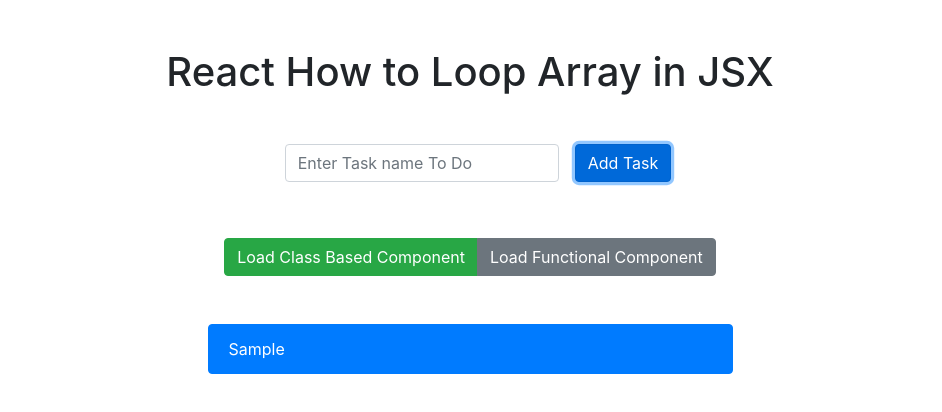
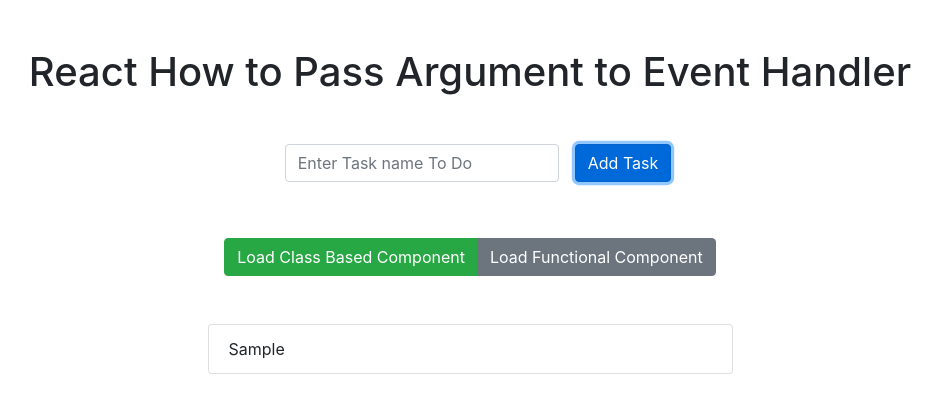
Before and after one commit to ronit-mukherjee/ilive4coding-react-playlist, a React (Create React App) app: page / in a window 1280 px wide. Both pictures are taken after typing "Sample" into the empty fields and a click on the button "Add Task". Shown: the top 412 px of the page, without its empty margins (170-1112 px from the left). Built offline with nearby package versions, Linux system fonts and the light colour scheme.

Commit message:
OXiJMybV_kE | React Bind Event | ILive4Coding | Ronit Mukherjee

```diff
--- a/src/App.js
+++ b/src/App.js
@@ -1,52 +1,12 @@
-/* import React, { useState } from "react";
-import ClassBased from "./ClassBased";
-import FunctionBased from "./FunctionBased";
-
-const App = () => {
-  const [currentLoadedComponent, setCurrentLoadedComponent] = useState(0);
-
-  return (
-    <div className="container">
-      <h1 className="text-center mt-5">React How to Fetch data from API</h1>
-      <div className="row justify-content-center mt-5">
-        <div className="col-auto">
-          <div className="btn-group" role="group" aria-label="Basic example">
-            <button
-              type="button"
-              className={`btn ${
-                currentLoadedComponent === 1 ? "btn-success" : "btn-secondary"
-              } `}
-              onClick={() => setCurrentLoadedComponent(1)}
-            >
-              Load Class Based Component
-            </button>
-            <button
-              type="button"
-              className={`btn ${
-                currentLoadedComponent === 2 ? "btn-success" : "btn-secondary"
-              } `}
-              onClick={() => setCurrentLoadedComponent(2)}
-            >
-              Load Functional Component
-            </button>
-          </div>
-        </div>
-      </div>
-      <div className="row">
-        <div className="col">
-          {currentLoadedComponent === 1 && <ClassBased />}
-          {currentLoadedComponent === 2 && <FunctionBased />}
-        </div>
-      </div>
-    </div>
-  );
-}; */
-
 import React from "react";
 import ClassBased from "./ClassBased";
 import FunctionBased from "./FunctionBased";
 
-class App extends React.PureComponent {
+const uniqueId = () => {
+  return "_" + Math.random().toString(36).substr(2, 9);
+};
+
+class App extends React.Component {
   state = {
     currentLoadedComponent: 1,
     tasks: [],
@@ -59,8 +19,14 @@ class App extends React.PureComponent {
 
     if (this.taskInputRef.current && this.taskInputRef.current.value) {
       this.setState((state) => {
+        const taskObj = {
+          id: uniqueId(),
+          name: this.taskInputRef.current.value,
+          isActive: true,
+        };
+
         return {
-          tasks: [...state.tasks, this.taskInputRef.current.value],
+          tasks: [...state.tasks, taskObj],
         };
       });
     } else {
@@ -70,6 +36,26 @@ class App extends React.PureComponent {
 
   handleAddTask = this.handleAddTask.bind(this);
 
+  toggleTaskMode = (taskId = null) => {
+    if (taskId) {
+      this.setState((state) => {
+        const tasksArr = state.tasks;
+
+        for (let i = 0; i < tasksArr.length; i++) {
+          const task = tasksArr[i];
+          if (task.id === taskId) {
+            task.isActive = !task.isActive;
+            break;
+          }
+        }
+
+        return {
+          tasks: tasksArr,
+        };
+      });
+    }
+  };
+
   componentDidUpdate() {
     this.taskInputRef.current.value = "";
   }
@@ -77,7 +63,9 @@ class App extends React.PureComponent {
   render() {
     return (
       <div className="container">
-        <h1 className="text-center mt-5">React How to Loop Array in JSX</h1>
+        <h1 className="text-center mt-5">
+          React How to Pass Argument to Event Handler
+        </h1>
         <div className="form row justify-content-center mt-5">
           <div className="col-auto">
             <form className="form-inline" onSubmit={this.handleAddTask}>
@@ -125,10 +113,16 @@ class App extends React.PureComponent {
         <div className="row">
           <div className="col">
             {this.state.currentLoadedComponent === 1 && (
-              <ClassBased tasks={this.state.tasks} />
+              <ClassBased
+                tasks={this.state.tasks}
+                onToggleTask={this.toggleTaskMode}
+              />
             )}
             {this.state.currentLoadedComponent === 2 && (
-              <FunctionBased tasks={this.state.tasks} />
+              <FunctionBased
+                tasks={this.state.tasks}
+                onToggleTask={this.toggleTaskMode}
+              />
             )}
           </div>
         </div>
--- a/src/ClassBased.js
+++ b/src/ClassBased.js
@@ -1,6 +1,30 @@
 import React from "react";
 
-class ClassBasedComponent extends React.PureComponent {
+class ClassBasedComponent extends React.Component {
+  onTaskClicked(taskId = null) {
+    //console.log(taskId);
+    if (taskId) {
+      this.props.onToggleTask(taskId);
+    }
+  }
+
+  renderTask(task = null, index = null) {
+    if (task && index !== null) {
+      return (
+        <li
+          key={task.id}
+          className={`list-group-item ${
+            task.isActive ? "" : "list-group-item-dark"
+          }`}
+          onClick={this.onTaskClicked.bind(this, task.id)}
+        >
+          {task.name}
+        </li>
+      );
+    }
+  }
+  renderTask = this.renderTask.bind(this);
+
   renderAllTasks(tasks = []) {
     if (tasks.length > 0) {
       return tasks.slice().reverse().map(this.renderTask);
@@ -18,19 +42,6 @@ class ClassBasedComponent extends React.PureComponent {
 
     return taskComponentsArr;
   } */
-
-  renderTask(task = null, index = null) {
-    if (task && index !== null) {
-      return (
-        <li
-          key={index}
-          className={`list-group-item ${index === 0 ? "active" : ""}`}
-        >
-          {task}
-        </li>
-      );
-    }
-  }
 
   render() {
     return (
--- a/src/FunctionBased.js
+++ b/src/FunctionBased.js
@@ -1,4 +1,4 @@
-import React, { memo } from "react";
+import React from "react";
 
 /* const renderAllTasks = (tasks = []) => {
   if (tasks.length > 0) {
@@ -6,6 +6,29 @@ import React, { memo } from "react";
   }
   return null;
 }; */
+let onToggleTask;
+const onTaskClicked = (taskId) => {
+  if (taskId) {
+    onToggleTask(taskId);
+  }
+};
+
+const renderTask = (task = null, index = null) => {
+  if (task && index !== null) {
+    return (
+      <li
+        key={task.id}
+        className={`list-group-item ${
+          task.isActive ? "" : "list-group-item-dark"
+        }`}
+        //onClick={() => onTaskClicked(task.id)}
+        onClick={onTaskClicked.bind(null, task.id)}
+      >
+        {task.name}
+      </li>
+    );
+  }
+};
 
 const renderAllTasks = (tasks = []) => {
   const taskComponentsArr = [];
@@ -18,20 +41,9 @@ const renderAllTasks = (tasks = []) => {
   return taskComponentsArr;
 };
 
-const renderTask = (task = null, index = null) => {
-  if (task && index !== null) {
-    return (
-      <li
-        key={index}
-        className={`list-group-item ${index === 0 ? "active" : ""}`}
-      >
-        {task}
-      </li>
-    );
-  }
-};
+const FunctionBasedComponent = (props) => {
+  onToggleTask = props.onToggleTask;
 
-const FunctionBasedComponent = (props) => {
   return (
     <div className="container w-50 mt-5">
       <ul className="list-group">{renderAllTasks(props.tasks)}</ul>
@@ -39,4 +51,4 @@ const FunctionBasedComponent = (props) => {
   );
 };
 
-export default memo(FunctionBasedComponent);
+export default FunctionBasedComponent;
--- a/src/index.js
+++ b/src/index.js
@@ -2,9 +2,4 @@ import React from "react";
 import ReactDOM from "react-dom";
 import App from "./App";
 
-ReactDOM.render(
-  <React.StrictMode>
-    <App />
-  </React.StrictMode>,
-  document.getElementById("root")
-);
+ReactDOM.render(<App />, document.getElementById("root"));
```
